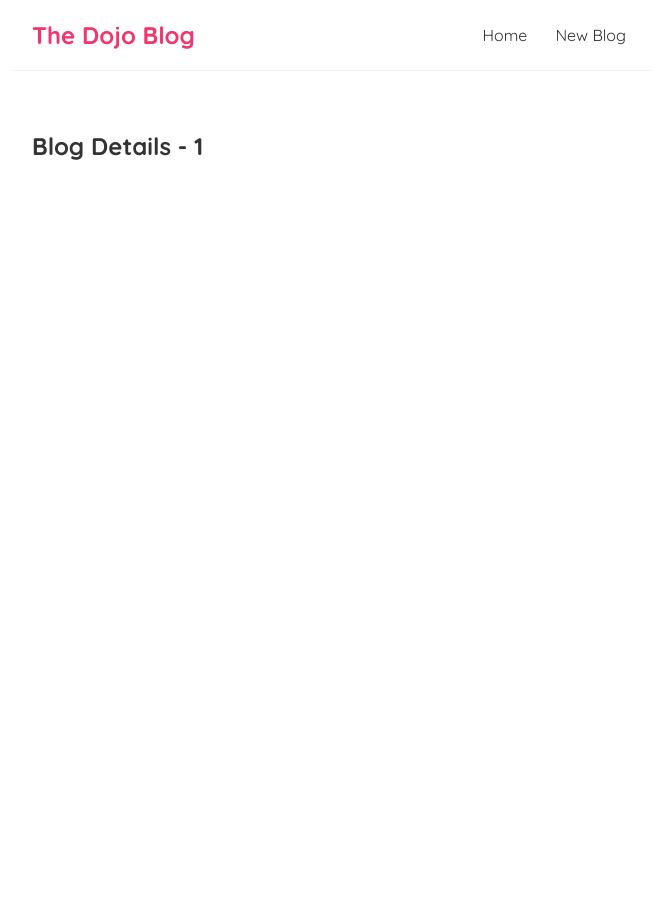
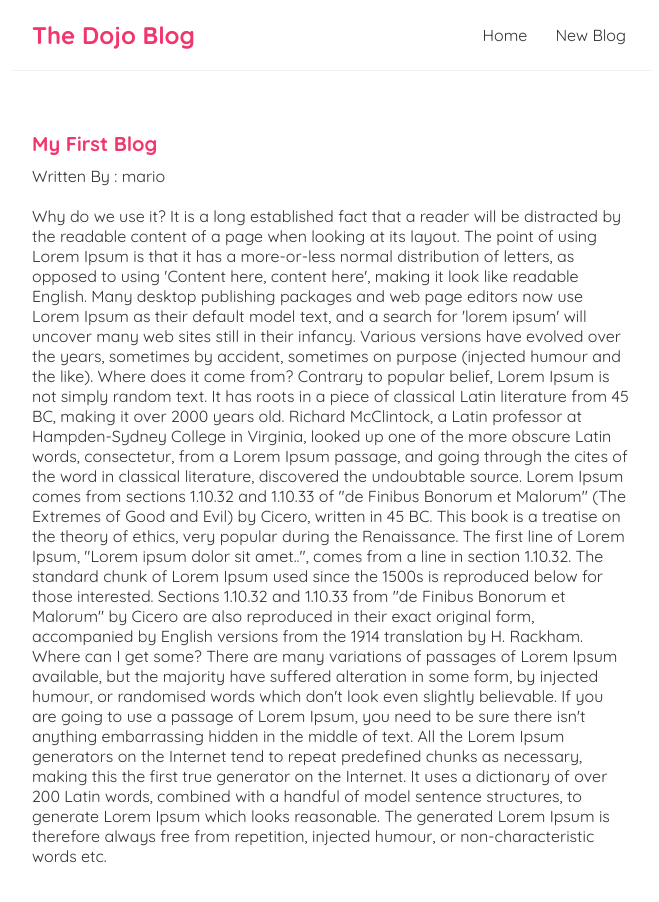
Before and after one commit to ahmadalhasani946/React-Tutorial-dojo-blog, a React (Create React App) app: page /blogs/1 in a window 1280 px wide. Shown: the top 902 px of the page, without its empty margins (308-967 px from the left). Before the commit the page ends 800 px from the top, so only its background shows below. Built offline with nearby package versions, Linux system fonts and the light colour scheme; data requests are answered from the project's data file; the HTML template or start-up script is replaced by a standard one.

Commit message:
lesson 26 Reusing Custom Hooks

```diff
--- a/src/BlogDetails.js
+++ b/src/BlogDetails.js
@@ -1,12 +1,23 @@
 import { useParams } from "react-router-dom";
+import useFetch from "./useFetch";
 
 const BlogDetails = () => {
 
     const { id } = useParams();
 
+    const {data: blog, isPending, error} = useFetch(`http://localhost:8000/blogs/${id}`);
+
     return (
         <div className="blog-details">
-            <h2>Blog Details - {id} </h2>
+            { isPending && <div>Loading...</div> }
+            { error && <div>{ error }</div> }
+            { blog && (
+                <article>
+                    <h2>{ blog.title }</h2>
+                    <p>Written By : { blog.author }</p>
+                    <div>{ blog.body }</div>
+                </article>
+            )}
         </div>
      );
 }
--- a/src/index.css
+++ b/src/index.css
@@ -51,3 +51,13 @@
 .blog-preview a {
   text-decoration: none;
 }
+
+/* blog details page */
+.blog-details h2 {
+  font-size: 20px;
+  color: #f1356d;
+  margin-bottom: 10px;
+}
+.blog-details div {
+  margin: 20px 0;
+}
```
